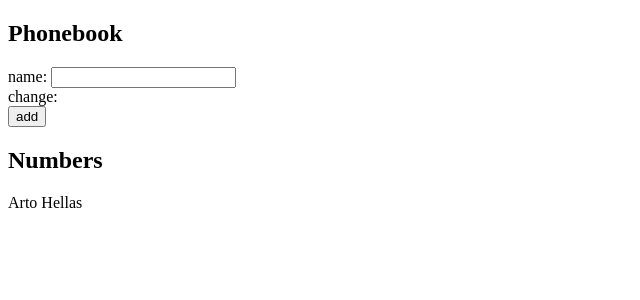
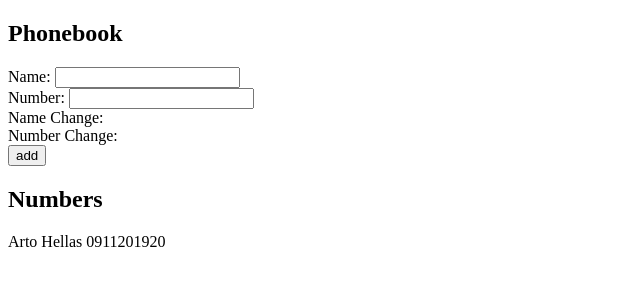
Before and after one commit to Natnael-Alemayehu/Full-Stack-Open, a React (Vite) app in the folder Part2/phonebook/: page / in a window 1280 px wide. Shown: the top 300 px of the page, without its empty margins (0-640 px from the left). Built offline with nearby package versions, Linux system fonts and the light colour scheme.

Commit message:
Exercise 2.8 completed

```diff
--- a/Part2/phonebook/src/App.jsx
+++ b/Part2/phonebook/src/App.jsx
@@ -2,19 +2,25 @@ import { useState } from 'react'
 
 const App = () => {
   const [persons, setPersons] = useState([
-    { name: 'Arto Hellas' }
+    { name: 'Arto Hellas', number: "0911201920" }
   ])
   const [newName, setNewName] = useState('')
+  const [newNumber, setNewNumber] = useState('')
 
-  const handleChange = (event) => {
+  const handleChangeName = (event) => {
     // console.log(event.target.value)
     setNewName(event.target.value)
+  }
+
+  const handleChangeNumber = (event) => {
+    setNewNumber(event.target.value)
   }
 
   const handleOnSubmit = (event) => {
     event.preventDefault()
     const personObj = {
-      name: newName
+      name: newName,
+      number: newNumber
     }
     const nameExists = persons.some(person => person.name === newName)
 
@@ -24,12 +30,13 @@ const App = () => {
     else {
       setPersons(persons.concat(personObj))
       setNewName("")
+      setNewNumber("")
     }
   }
 
   const DisplayNames = (props) => {
     return (
-      <div>{props.name}</div>
+      <div>{props.name} {props.number}</div>
     )
   }
 
@@ -38,8 +45,14 @@ const App = () => {
       <h2>Phonebook</h2>
       <form onSubmit={handleOnSubmit}>
         <div>
-          name: <input onChange={handleChange} />
-          <div>change: {newName}</div>
+          <div>
+            Name: <input onChange={handleChangeName} />
+          </div>
+          <div>
+            Number: <input onChange={handleChangeNumber} />
+          </div>
+          <div>Name Change: {newName}</div>
+          <div>Number Change: {newNumber}</div>
         </div>
         <div>
           <button type="submit">add</button>
@@ -49,7 +62,7 @@ const App = () => {
 
       {persons.map((person) => {
         return (
-          <DisplayNames name={person.name} key={person.name} />
+          <DisplayNames name={person.name} number={person.number} key={person.name} />
         )
       })}
 
```
